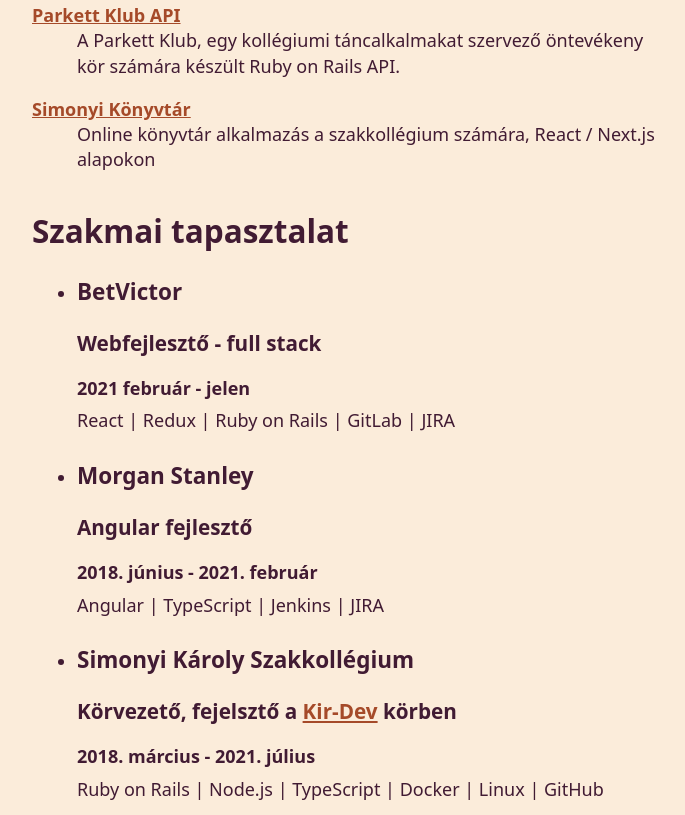
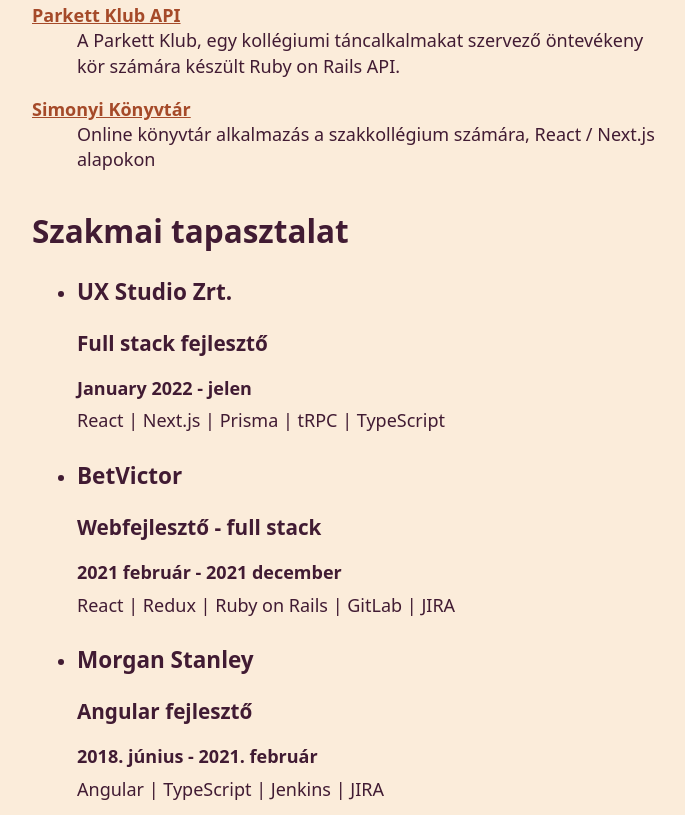
Before and after one commit to OmTheTurtle/homepage, a plain HTML site: page hu.html in a window 1280 px wide. Shown: the part 592-1407 px from the top of the page, without its empty margins (288-973 px from the left). Drawn offline with Linux system fonts and the light colour scheme.

Commit message:
Update work section

```diff
--- a/hu.html
+++ b/hu.html
@@ -51,9 +51,15 @@
         <h2>Szakmai tapasztalat</h2>
         <ul>
           <li>
+            <h3>UX Studio Zrt.</h3>
+            <h4>Full stack fejlesztő</h4>
+            <h5>January 2022 - jelen</h5>
+            <p>React | Next.js | Prisma | tRPC | TypeScript</p>
+          </li>
+          <li>
             <h3>BetVictor</h3>
             <h4>Webfejlesztő - full stack</h4>
-            <h5>2021 február - jelen</h5>
+            <h5>2021 február - 2021 december</h5>
             <p>React | Redux | Ruby on Rails | GitLab | JIRA</p>
           </li>
           <li>
```
Also changed, not shown: index.html (+7 -1 lines).
